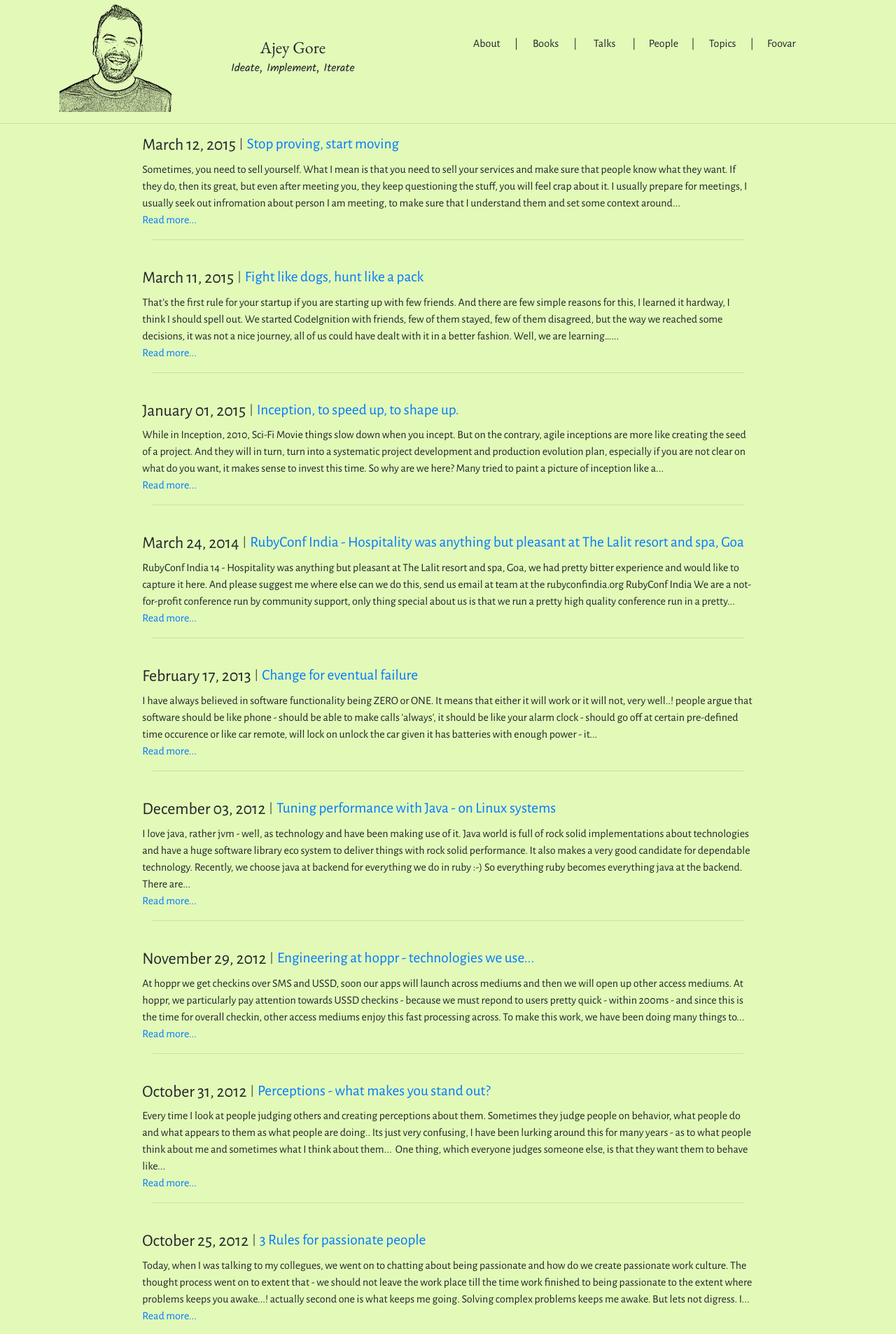
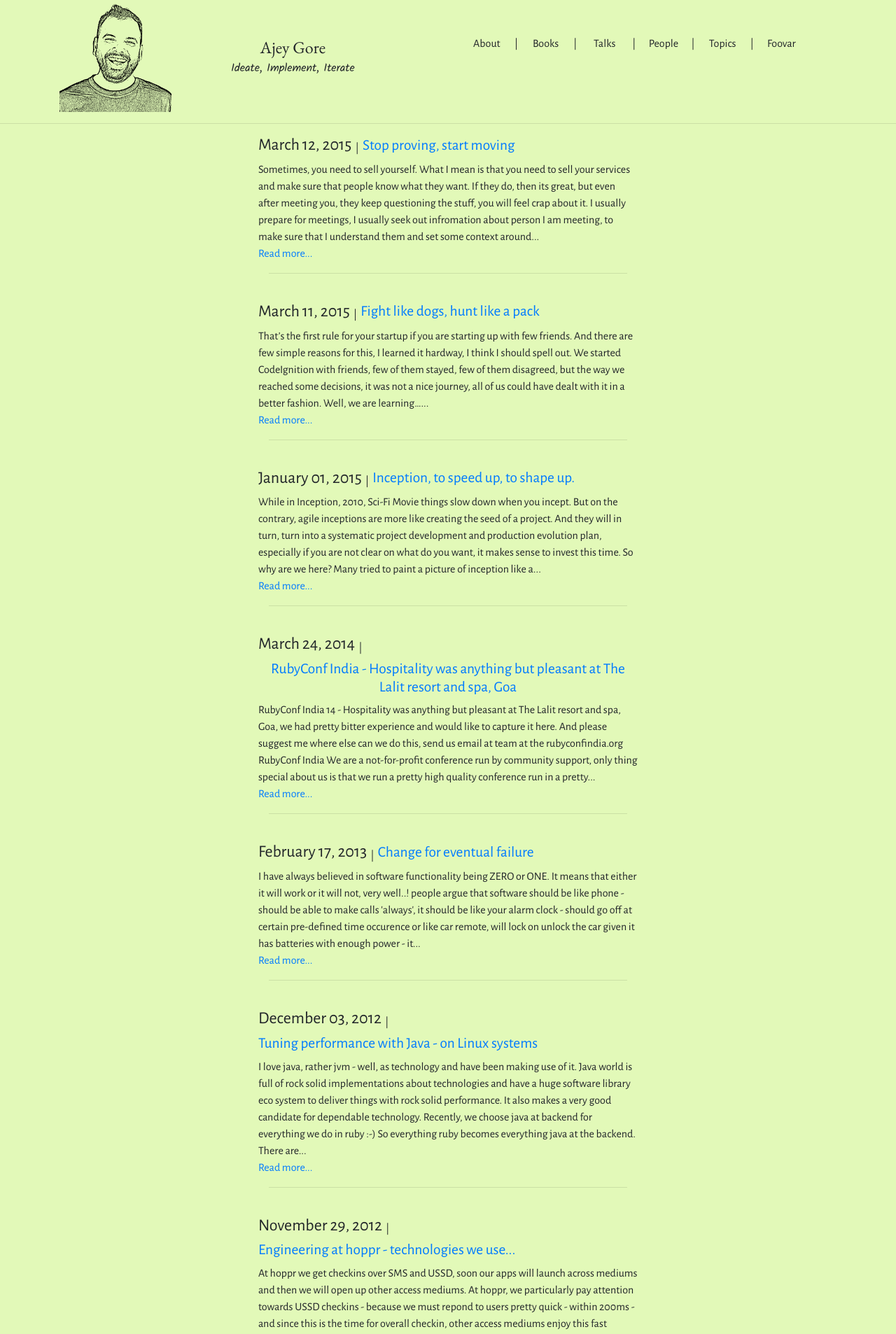
Before and after one commit to ajeygore/ajeygore.github.com, a Jekyll site: the page built from blog/index.html, in a window 1280 px wide. Shown: the top 1906 px of the page at 70% size. Built offline with Jekyll 4.4.1, drawn with Linux system fonts in a browser that asks for light colours.

Commit message:
[ajey] blog margins

```diff
--- a/blog/index.html
+++ b/blog/index.html
@@ -3,8 +3,10 @@ layout: post
 body_class: home
 leadingpath: ./
 ---
+<div class="container">
+<div class="col-md-8 offset-md-2 mr-auto ml-auto">
 {% for post in site.posts %}
-<div class="row">
+<div class="row align-items-center text-center">
   <div class="div-center">
     <h4>{{ post.date |  date: '%B %d, %Y' }}
     </h4>
@@ -25,3 +27,5 @@ leadingpath: ./
 <hr>
 <br>
 {% endfor %}
+</div>
+</div>
```
Also changed, not shown: 1 other file.
